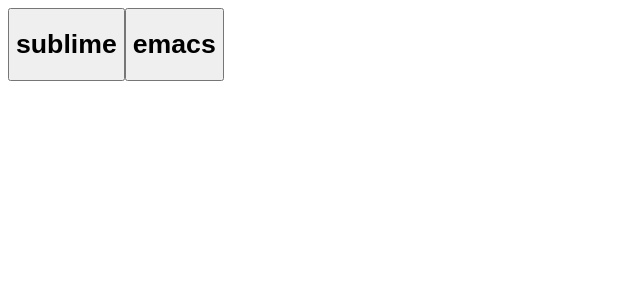
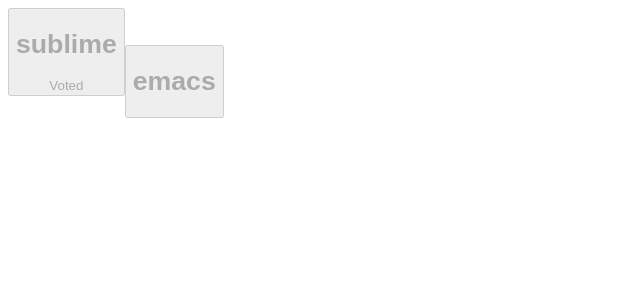
Before and after one commit to zuhlke/react-voting-client, a React app: page / in a window 1280 px wide. Shown: the top 300 px of the page, without its empty margins (0-640 px from the left). Built offline with nearby package versions, Linux system fonts and the light colour scheme; the HTML template or start-up script is replaced by a standard one.

Commit message:
Add Voting component implementation

```diff
--- a/package.json
+++ b/package.json
@@ -26,6 +26,7 @@
   },
   "dependencies": {
     "react": "^15.3.2",
+    "react-addons-test-utils": "^15.3.2",
     "react-dom": "^15.3.2"
   }
 }
--- /dev/null
+++ b/src/components/Vote.js
@@ -0,0 +1,31 @@
+import React, {Component} from 'react'
+
+export default class Voting extends Component {
+
+  getPair() {
+    return this.props.pair || []
+  }
+
+  isDisabled() {
+    return !!this.props.hasVoted
+  }
+
+  hasVotedFor(entry) {
+    return this.props.hasVoted === entry
+  }
+
+  render() {
+    return <div className="voting">
+      {this.getPair().map(entry =>
+        <button key={entry}
+                disabled={this.isDisabled()}
+                onClick={() => this.props.vote(entry)}>
+          <h1>{entry}</h1>
+          {this.hasVotedFor(entry) ?
+            <div className="label">Voted</div> :
+            null}
+        </button>
+    )}
+    </div>
+  }
+}
--- /dev/null
+++ b/src/components/Voting.js
@@ -0,0 +1,14 @@
+import React, {Component} from 'react'
+import Winner from './Winner'
+import Vote from './Vote'
+
+export default class Voting extends Component {
+
+  render() {
+    return <div className="voting">
+      {this.props.winner ?
+        <Winner winner={this.props.winner} ref="winner" /> :
+        <Vote {...this.props}/>}
+    </div>
+  }
+}
--- a/src/components/Voting.jsx
+++ /dev/null
@@ -1,18 +0,0 @@
-import React, {Component} from 'react'
-
-export default class Voting extends Component {
-
-  getPair() {
-    return this.props.pair || []
-  }
-
-  render() {
-    return <div className="voting">
-      {this.getPair().map(entry =>
-        <button key={entry}>
-          <h1>{entry}</h1>
-        </button>
-      )}
-    </div>
-  }
-}
--- /dev/null
+++ b/src/components/Winner.js
@@ -0,0 +1,8 @@
+import React, {Component} from 'react'
+
+export default class Winner extends Component {
+
+  render() {
+    return <div className="winner">Winner is {this.props.winner}!</div>
+  }
+}
--- a/src/index.jsx
+++ b/src/index.js
@@ -9,7 +9,7 @@
 
 ReactDOM.render(
   <AppContainer>
-    <Voting pair={pair} />
+    <Voting pair={pair} hasVoted="sublime" />
   </AppContainer>,
   appElement
 )
@@ -19,7 +19,7 @@
     const NextVoting = require('./components/Voting').default
     ReactDOM.render(
       <AppContainer>
-         <NextVoting pair={pair} />
+         <NextVoting pair={pair} hasVoted="sublime" />
       </AppContainer>,
       appElement
     )
--- a/webpack.config.js
+++ b/webpack.config.js
@@ -5,7 +5,7 @@
     'react-hot-loader/patch',
     'webpack-dev-server/client?http://localhost:8080',
     'webpack/hot/only-dev-server',
-    './src/index.jsx'
+    './src/index.js'
   ],
   module: {
     loaders: [{
```
